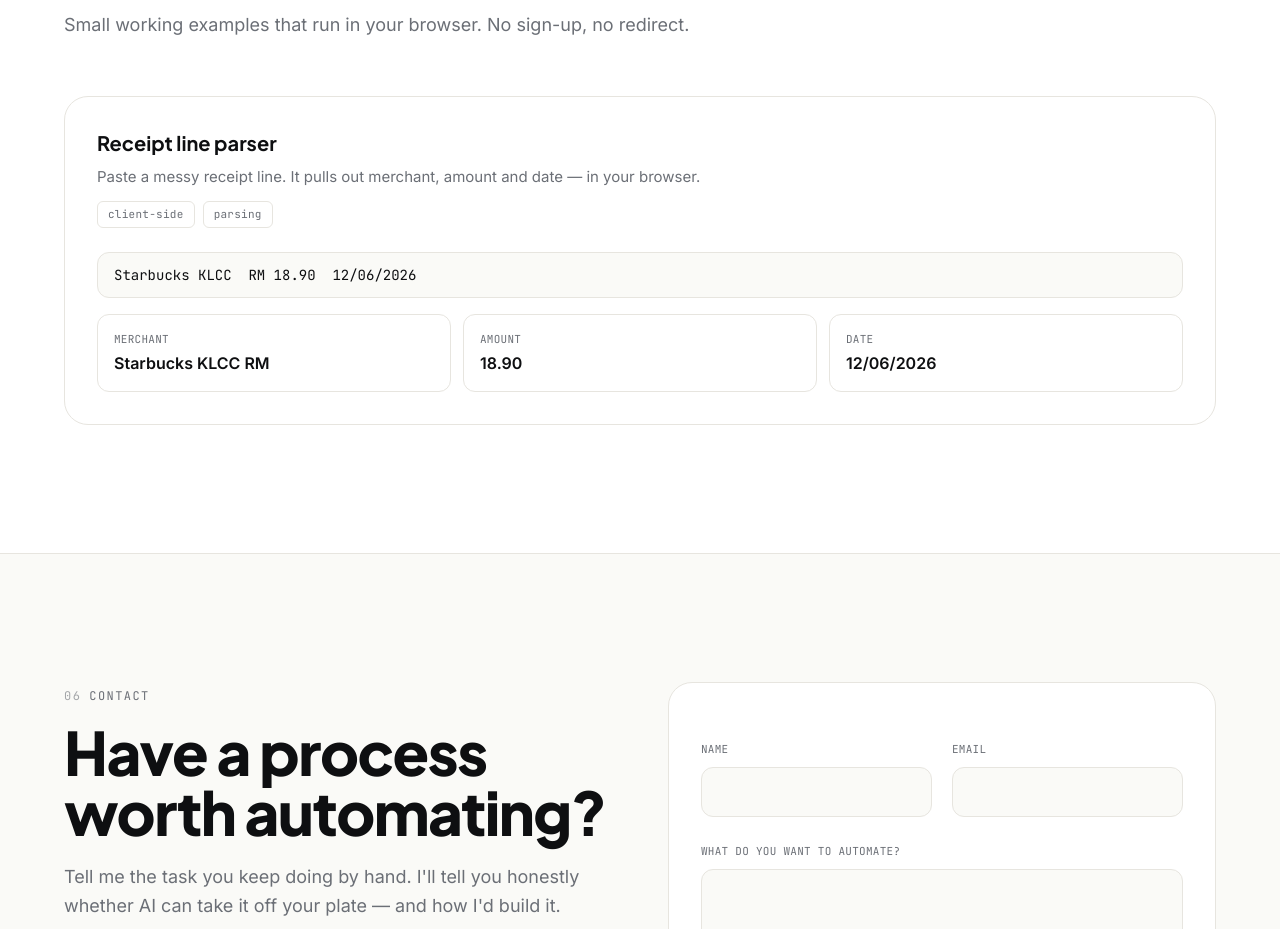
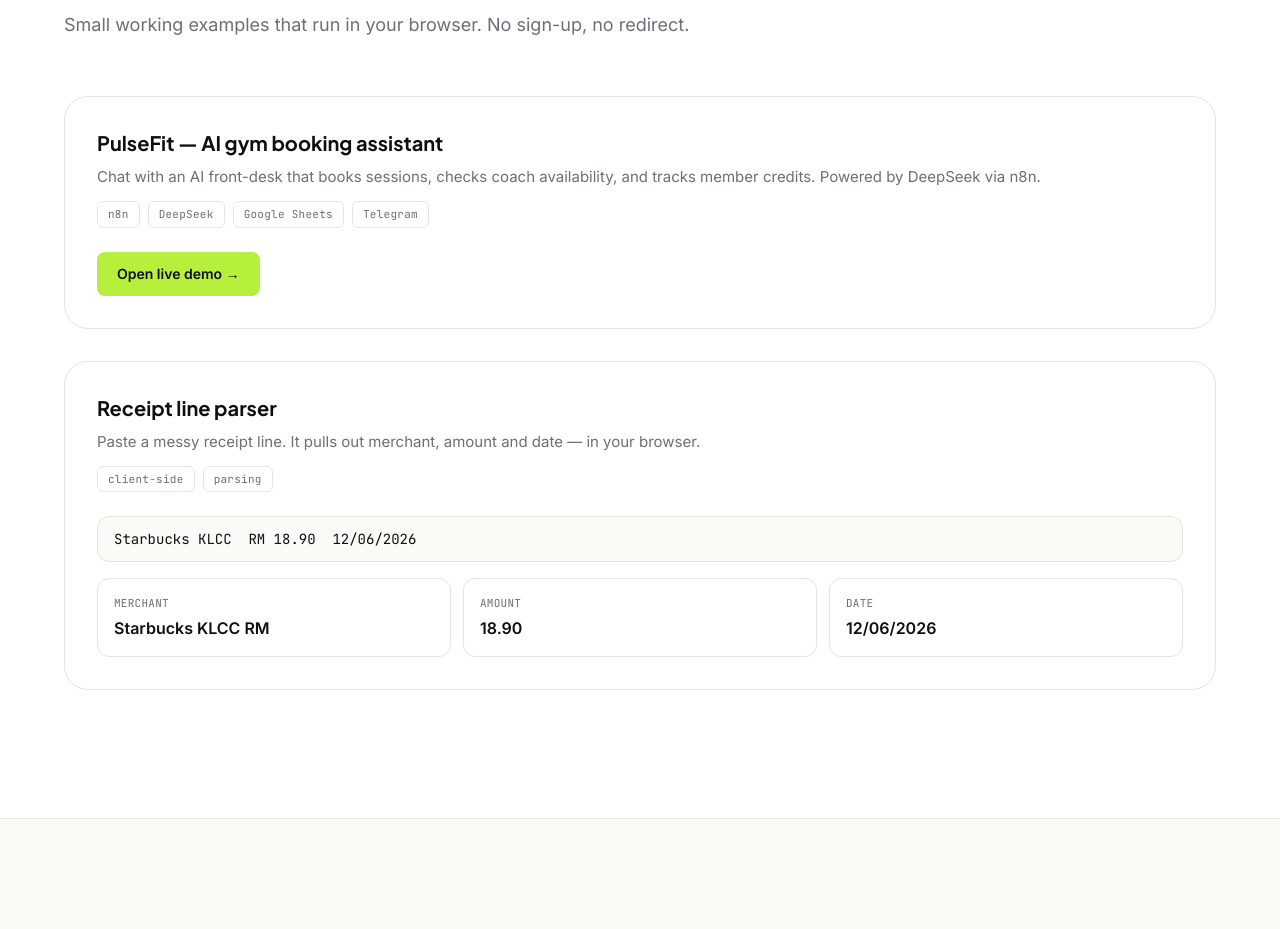
Before and after one commit to edison9733/mewebsite, a React (Vite) app: page / in a window 1280 px wide. Shown: the part 5504-6433 px from the top of the page. Built offline with nearby package versions, Linux system fonts and the light colour scheme.

Commit message:
feat: add PulseFit demo card to demos section

```diff
--- a/src/demos/index.jsx
+++ b/src/demos/index.jsx
@@ -1,7 +1,9 @@
 import ReceiptParser, { meta as receiptMeta } from './receiptParser'
+import PulseFit, { meta as pulseFitMeta } from './pulseFit'
 
 // To add a demo: create one file in src/demos and add it to the DEMOS array.
 export const DEMOS = [
+  { ...pulseFitMeta, Component: PulseFit },
   { ...receiptMeta, Component: ReceiptParser },
 ]
 
--- /dev/null
+++ b/src/demos/pulseFit.jsx
@@ -0,0 +1,20 @@
+export const meta = {
+  id: 'pulsefit',
+  title: 'PulseFit — AI gym booking assistant',
+  blurb: 'Chat with an AI front-desk that books sessions, checks coach availability, and tracks member credits. Powered by DeepSeek via n8n.',
+  tags: ['n8n', 'DeepSeek', 'Google Sheets', 'Telegram'],
+}
+
+export default function PulseFit() {
+  return (
+    <a
+      href="/pulsefit/"
+      target="_blank"
+      rel="noopener noreferrer"
+      className="inline-flex items-center gap-2 px-5 py-3 rounded-lg font-semibold text-[#0E0F11] text-sm transition-opacity hover:opacity-80"
+      style={{ backgroundColor: '#B6F03C' }}
+    >
+      Open live demo →
+    </a>
+  )
+}
```
